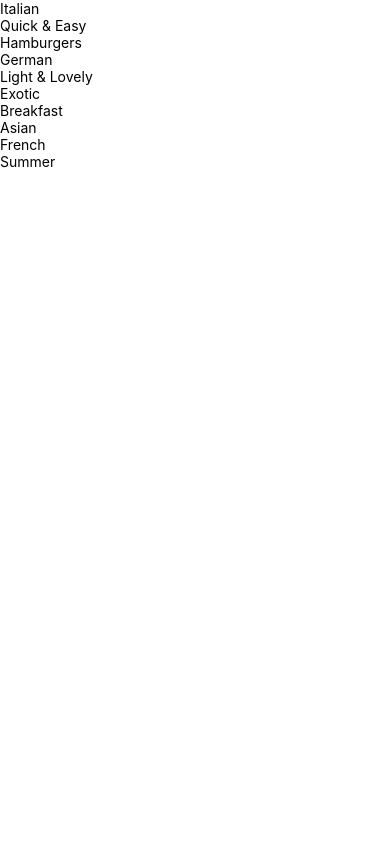
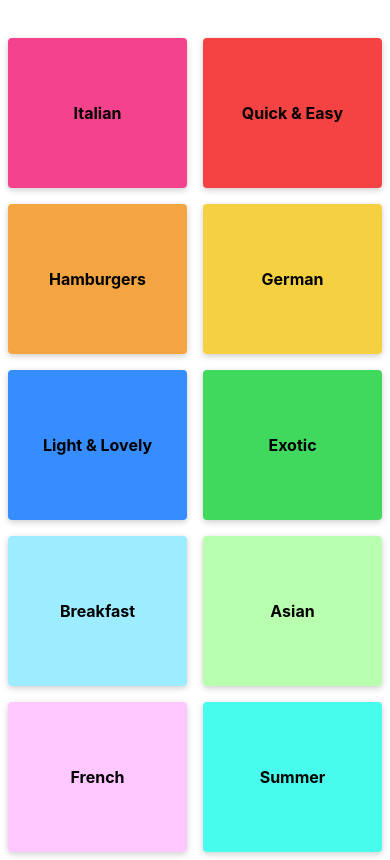
Before and after one commit to sudhiryadav347/react-native-meals-app, a React Native app: screen / in a window 390 px wide. Built offline with nearby package versions, Linux system fonts and the light colour scheme.

Commit message:
Displaying items in a grid, use of platform specific style, safeview, flatlist & more.

```diff
--- a/App.js
+++ b/App.js
@@ -1,15 +1,18 @@
 import { StatusBar } from 'expo-status-bar';
-import { StyleSheet } from 'react-native';
+import { StyleSheet, SafeAreaView } from 'react-native';
 import Categoriesscreen from './screens/CategoriesScreen';
 
 export default function App() {
   return (
-   <Categoriesscreen />
+    <SafeAreaView style={styles.rootView}>
+      <StatusBar style="light" />
+      <Categoriesscreen />
+    </SafeAreaView>
   );
 }
 
 const styles = StyleSheet.create({
-  container: {
-
+  rootView: {
+    paddingTop: 30,
   },
 });
--- a/app.json
+++ b/app.json
@@ -5,6 +5,7 @@
     "version": "1.0.0",
     "orientation": "portrait",
     "icon": "./assets/icon.png",
+    "backgroundColor": "#241805",
     "splash": {
       "image": "./assets/splash.png",
       "resizeMode": "contain",
@@ -13,9 +14,7 @@
     "updates": {
       "fallbackToCacheTimeout": 0
     },
-    "assetBundlePatterns": [
-      "**/*"
-    ],
+    "assetBundlePatterns": ["**/*"],
     "ios": {
       "supportsTablet": true
     },
--- a/components/CategoryGridTile.js
+++ b/components/CategoryGridTile.js
@@ -1,15 +1,53 @@
-import { View, Pressable, Text } from 'react-native';
+import { View, Pressable, Text, StyleSheet, Platform } from 'react-native';
 
-export default function CategoryGridTile({title, color}) {
+export default function CategoryGridTile({ title, color }) {
   return (
-    <View>
-      <Pressable>
-        <View>
-            <Text>
-                {title}
-            </Text>
+    <View style={styles.gridItem}>
+      <Pressable
+        style={({ pressed }) => [
+          styles.button,
+          pressed ? styles.buttonPressed : null,
+        ]}
+        android_ripple={{ color: '#ccc' }}
+      >
+        <View style={[styles.innerContainer, { backgroundColor: color }]}>
+          <Text style={styles.title}>{title}</Text>
         </View>
       </Pressable>
     </View>
-  )
+  );
 }
+
+const styles = StyleSheet.create({
+  gridItem: {
+    flex: 1,
+    margin: 8,
+    height: 150,
+    borderRadius: 4,
+    elevation: 4,
+    shadowColor: '#000',
+    shadowOffset: { width: 0, height: 2 },
+    shadowRadius: 6,
+    shadowOpacity: 0.2,
+    backgroundColor: '#fff',
+    overflow: Platform.OS === 'android' ? 'hidden' : 'visible',
+  },
+  button: {
+    flex: 1,
+  },
+  buttonPressed: {
+    opacity: 0.5,
+  },
+  innerContainer: {
+    flex: 1,
+    padding: 16,
+    alignItems: 'center',
+    justifyContent: 'space-around',
+    borderRadius: 4,
+  },
+  title: {
+    color: '#000',
+    fontSize: 16,
+    fontWeight: 'bold',
+  },
+});
--- a/screens/CategoriesScreen.js
+++ b/screens/CategoriesScreen.js
@@ -13,6 +13,7 @@ const Categoriesscreen = () => {
         data={CATEGORIES}
         keyExtractor={(item) => item.id}
         renderItem={renderCategoryItem}
+        numColumns={2}
       />
     </View>
   );
```
